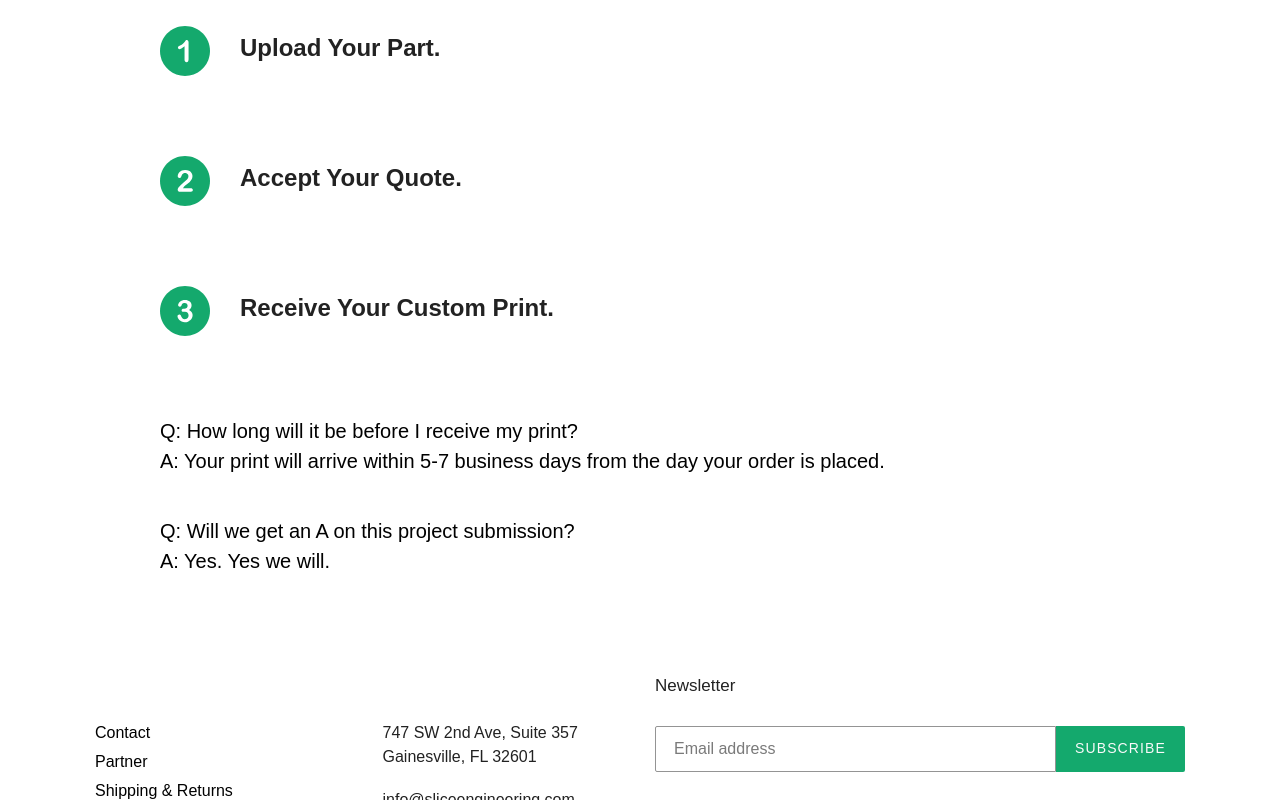
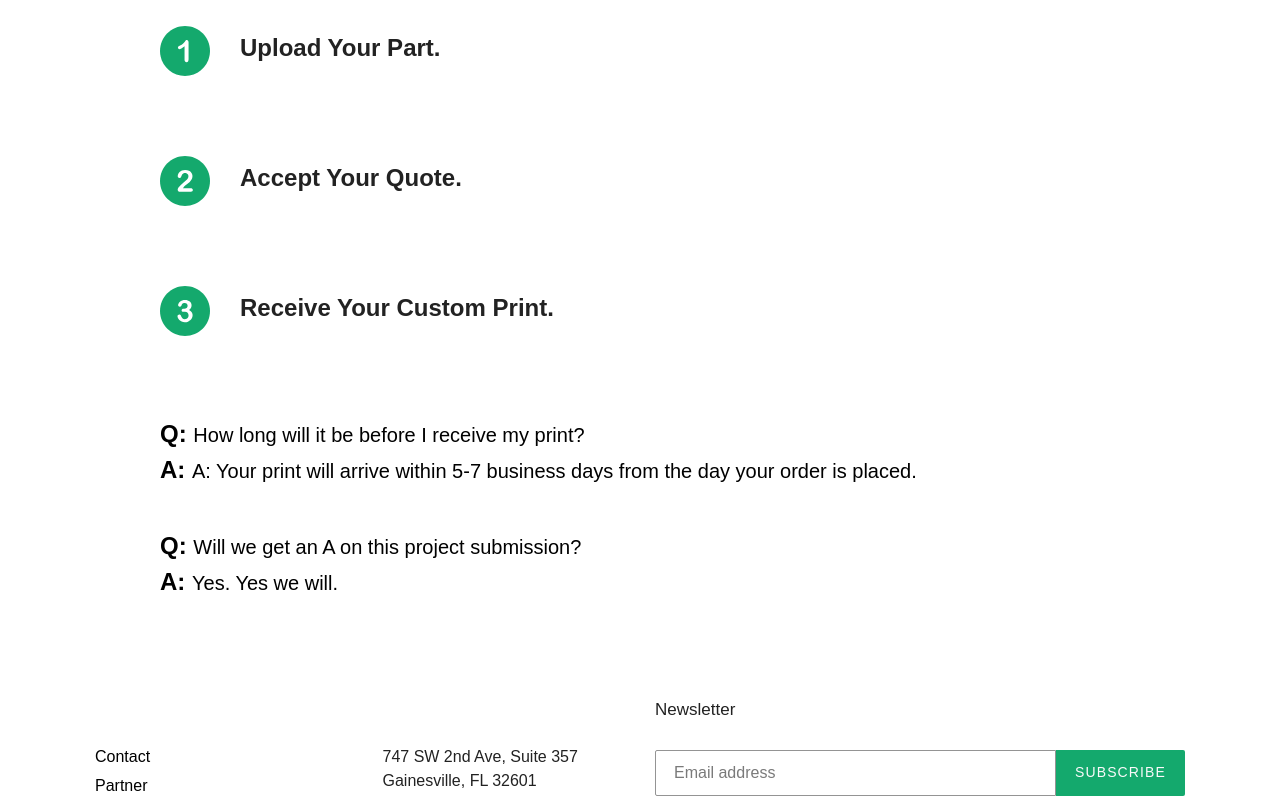
Before and after one commit to CENGroup2A/slice-engineering, a React (Create React App) app in the folder client/: page /FAQ in a window 1280 px wide. Shown: the part 452-1252 px from the top of the page. Built offline with nearby package versions, Linux system fonts and the light colour scheme; no server answers; a web font is replaced by a local one; what react-stripe-elements would draw is missing.

Commit message:
fixed FAQ format

```diff
--- a/client/src/App.js
+++ b/client/src/App.js
@@ -17,7 +17,7 @@ import Accepted from './components/Accepted';
 import Status from './components/Status';
 import Orders from './views/Orders/Orders';
 import Payment from './views/Quote/Payment';
-import FAQ from './views/FAQ/FAQ'
+import FAQ from './views/FAQ/FAQ';
 
 const App = () => {
   return (
--- a/client/src/views/FAQ/FAQ.css
+++ b/client/src/views/FAQ/FAQ.css
@@ -56,3 +56,9 @@
     font-weight: bold;
     font-size: 24px;
 }
+
+.QAtext
+{
+    font-size: 24px;
+    font-weight: bold;
+}
--- a/client/src/views/FAQ/FAQ.js
+++ b/client/src/views/FAQ/FAQ.js
@@ -2,7 +2,7 @@ import React from 'react';
 import styles from './FAQ.css';
 import Button from 'react-bootstrap/Button';
 
-const NotFound = () => {
+const FAQ = () => {
         return(
         <div>
             <p id="ui-title"> Frequently Asked Questions</p>
@@ -27,17 +27,17 @@ const NotFound = () => {
                 </p>
 
                 <p id="ui-faq">
-                   Q: How long will it be before I receive my print? <br/>
-                   A: Your print will arrive within 5-7 business days from the day your order is placed.
+                   <span class="QAtext">Q: </span>How long will it be before I receive my print? <br/>
+                   <span class="QAtext">A: </span>A: Your print will arrive within 5-7 business days from the day your order is placed.
                 </p>
 
                 <p id="ui-faq">
-                   Q: Will we get an A on this project submission? <br/>
-                   A: Yes. Yes we will.
+                   <span class="QAtext">Q: </span>Will we get an A on this project submission?<br/>
+                   <span class="QAtext">A: </span>Yes. Yes we will.
                 </p>
             </div>
         </div>
         )
 }
 
-export default NotFound;
+export default FAQ;
```
